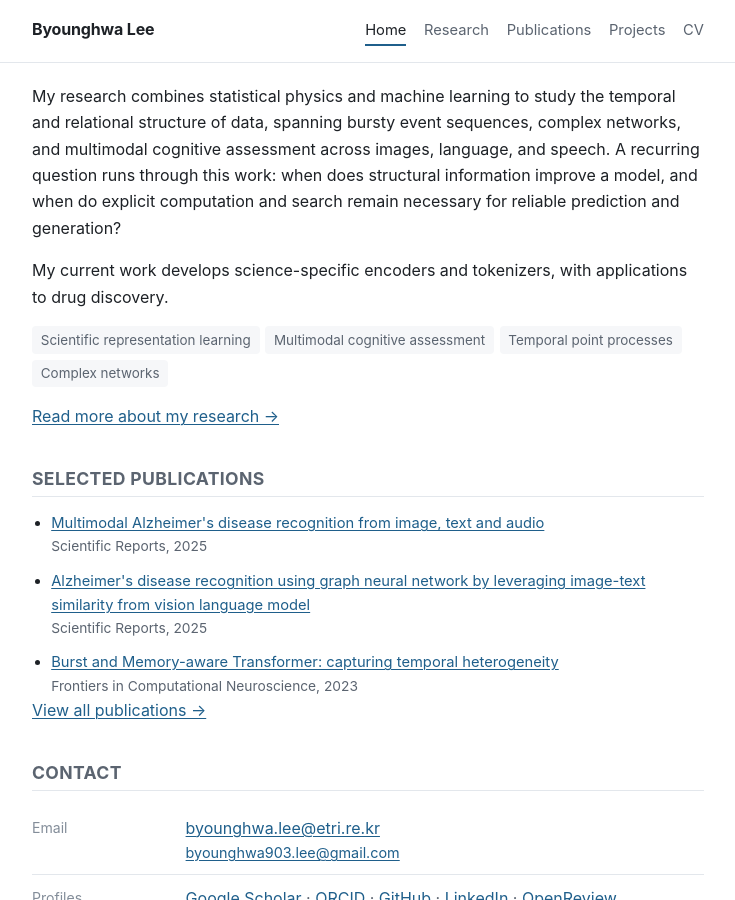
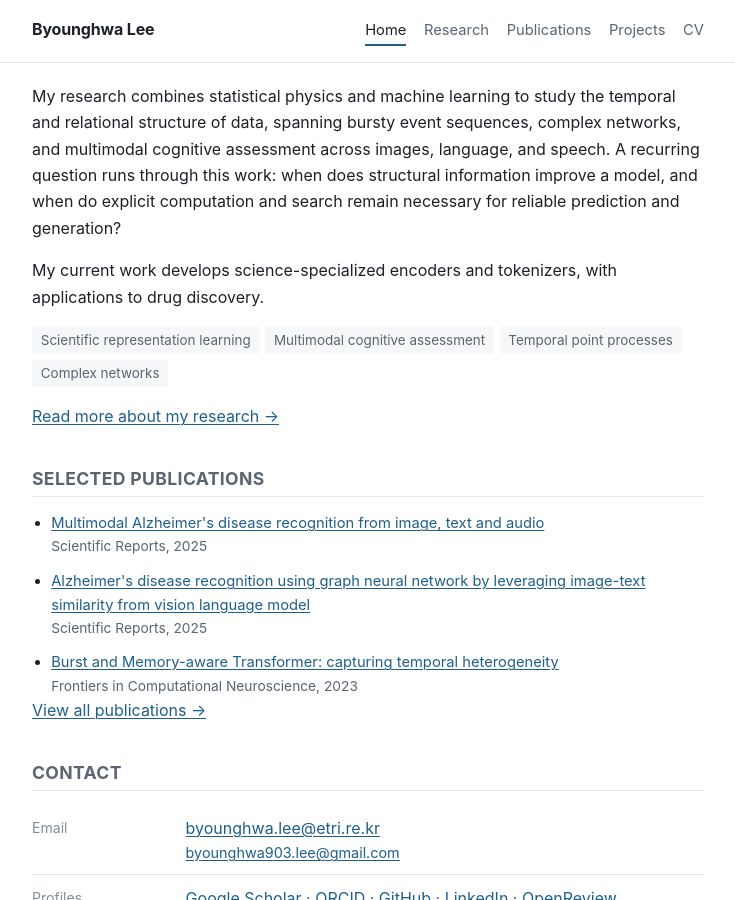
Before and after one commit to bh0903lee/bh0903lee.github.io, a Jekyll site: the page built from index.md, in a window 1280 px wide and 900 px high, scrolled down 402 px. Shown: the whole window, without its empty margins (272-1007 px from the left). Built offline with Jekyll 4.4.1, drawn with Linux system fonts in a browser that asks for light colours.

Commit message:
Use 'science-specialized' for current-work phrasing across pages

```diff
--- a/_config.yml
+++ b/_config.yml
@@ -6,7 +6,7 @@ tagline: Senior Researcher, ETRI
 description: >-
   Byounghwa Lee is a Senior Researcher at ETRI. His research spans scientific
   representation learning, multimodal cognitive assessment, temporal point
-  processes, and complex networks. His current work focuses on science-specific
+  processes, and complex networks. His current work focuses on science-specialized
   encoders and tokenizers, with applications to drug discovery.
 url: "https://bh0903lee.github.io"
 baseurl: ""
--- a/index.md
+++ b/index.md
@@ -34,7 +34,7 @@ and speech. A recurring question runs through this work: when does structural
 information improve a model, and when do explicit computation and search remain
 necessary for reliable prediction and generation?
 
-My current work develops science-specific encoders and tokenizers, with
+My current work develops science-specialized encoders and tokenizers, with
 applications to drug discovery.
 
 <ul class="keywords">
```
Also changed, not shown: research.md (+1 -1 lines).
